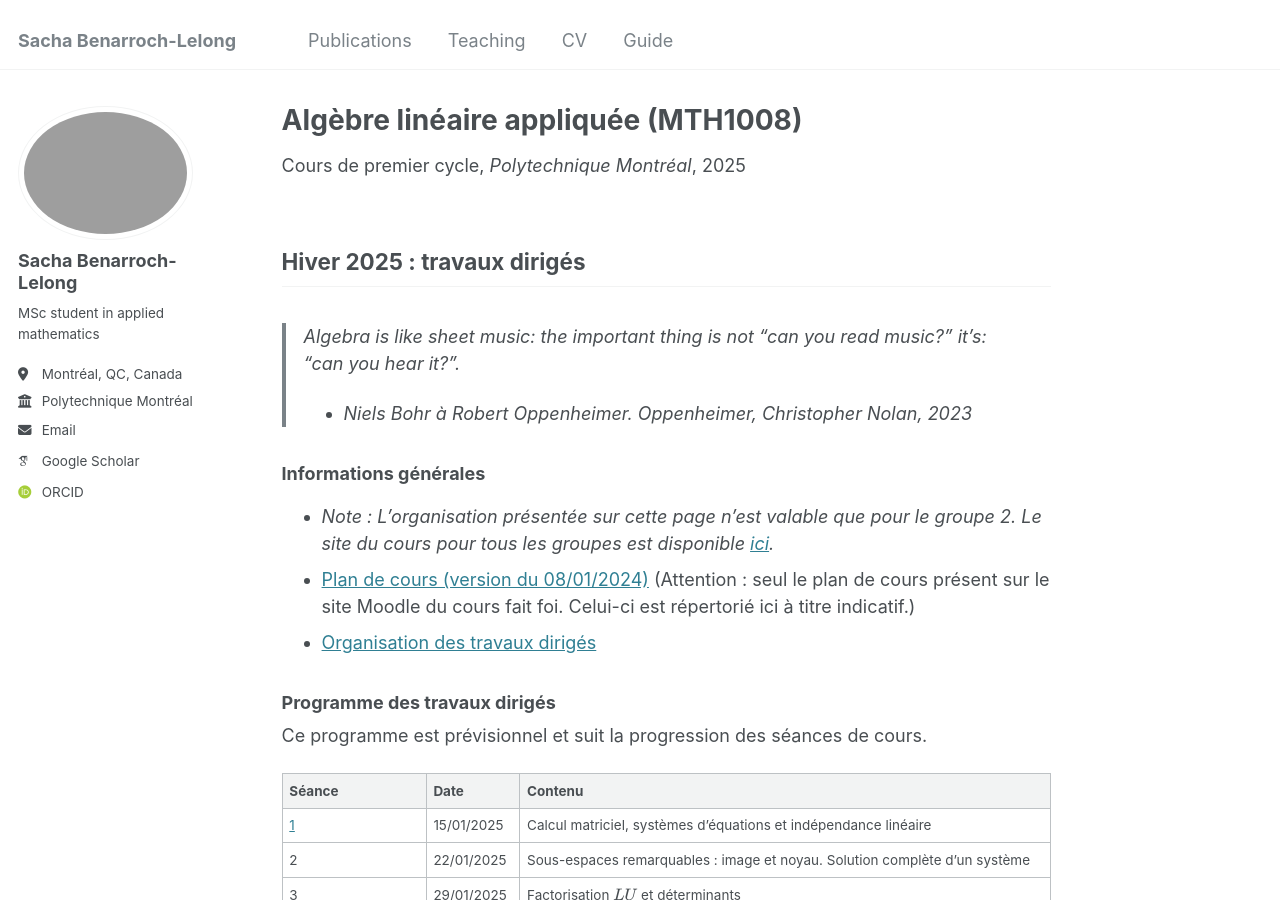
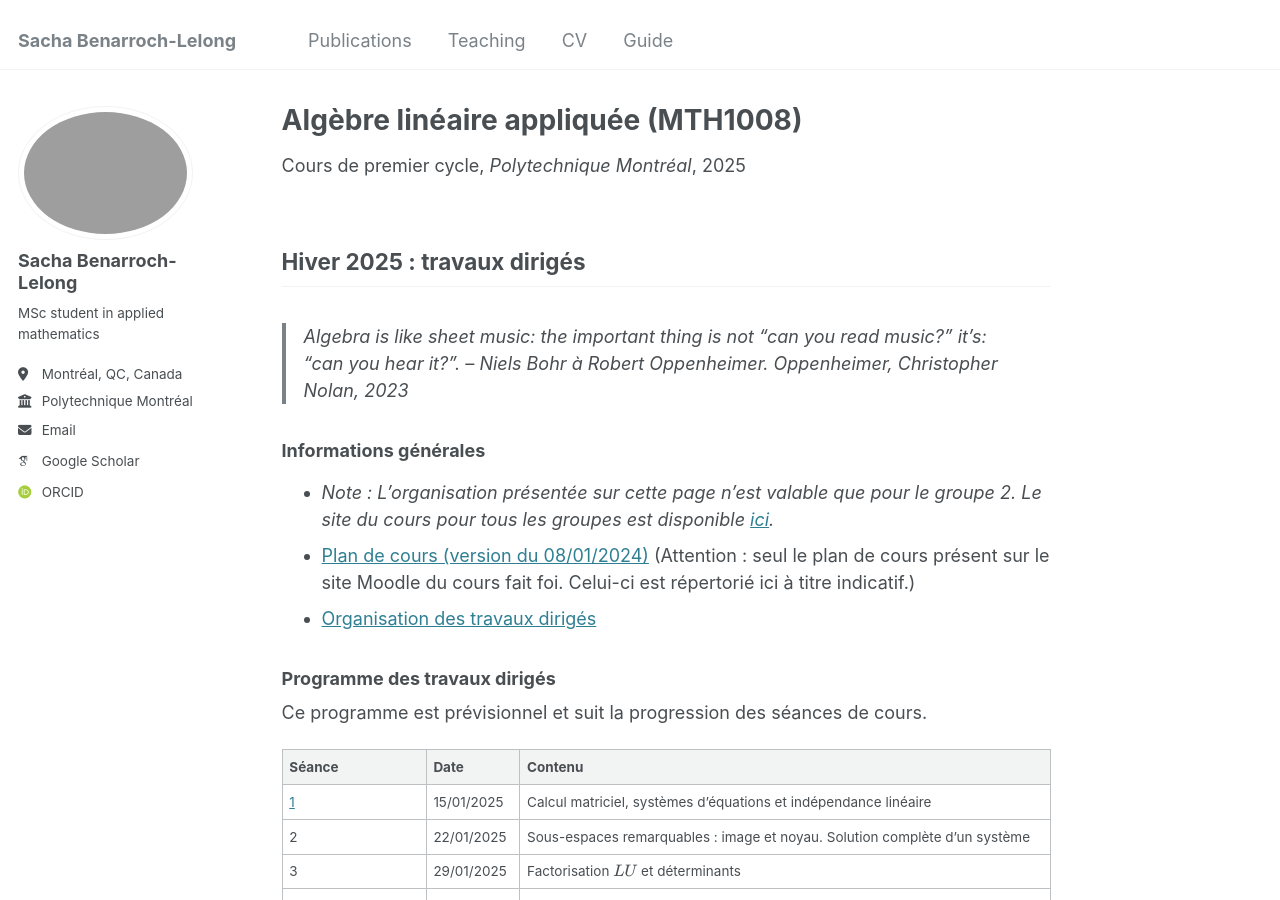
Before and after one commit to sblelong/sblelong.github.io, a Jekyll site: the page built from _teaching/mth1008.md, in a window 1280 px wide and 900 px high. Built offline with Jekyll 4.4.1, drawn with Linux system fonts in a browser that asks for light colours; some web fonts are replaced.

Commit message:
fix quote

```diff
--- a/_teaching/mth1008.md
+++ b/_teaching/mth1008.md
@@ -10,7 +10,7 @@ date: 2025-01-01
 ## Hiver 2025 : travaux dirigés
 
 > Algebra is like sheet music: the important thing is not "can you read music?" it's: "can you hear it?".
-> - Niels Bohr à Robert Oppenheimer. Oppenheimer, Christopher Nolan, 2023
+-- Niels Bohr à Robert Oppenheimer. Oppenheimer, Christopher Nolan, 2023
 
 ### Informations générales
 
```
